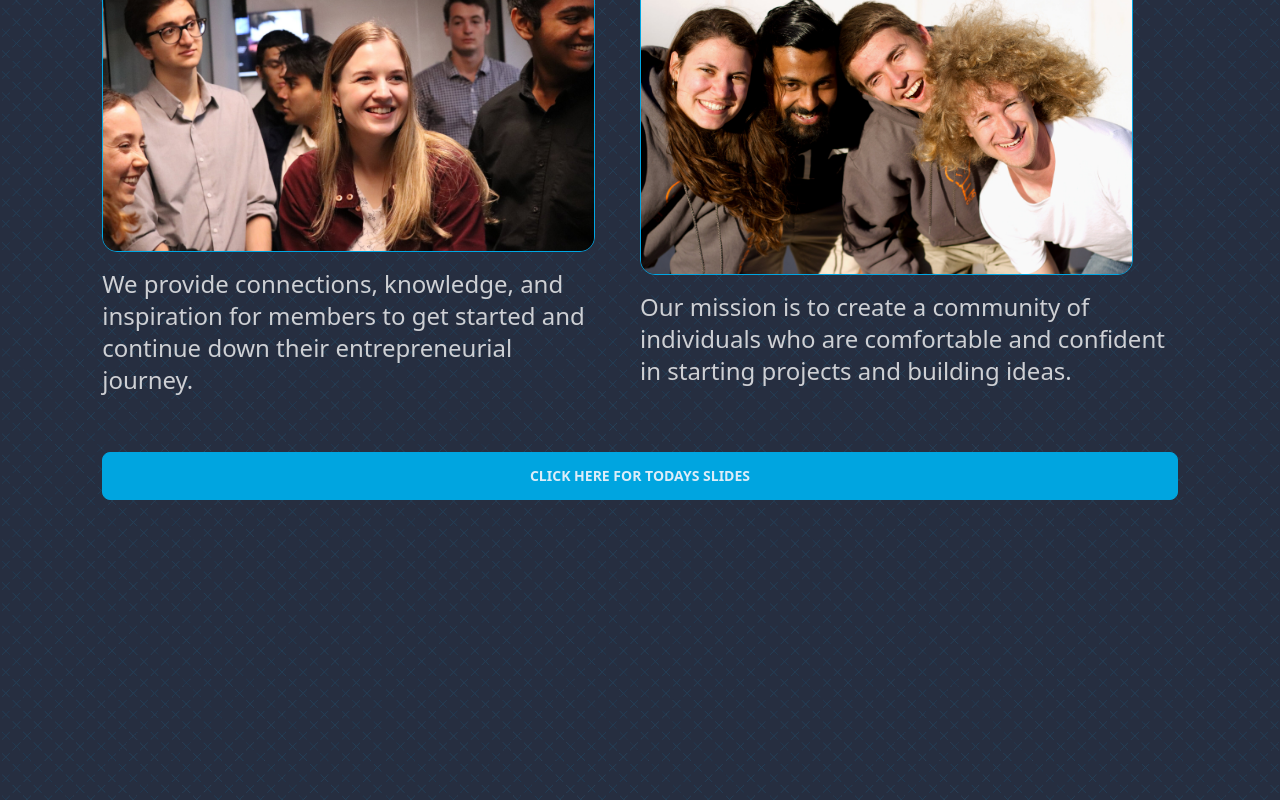
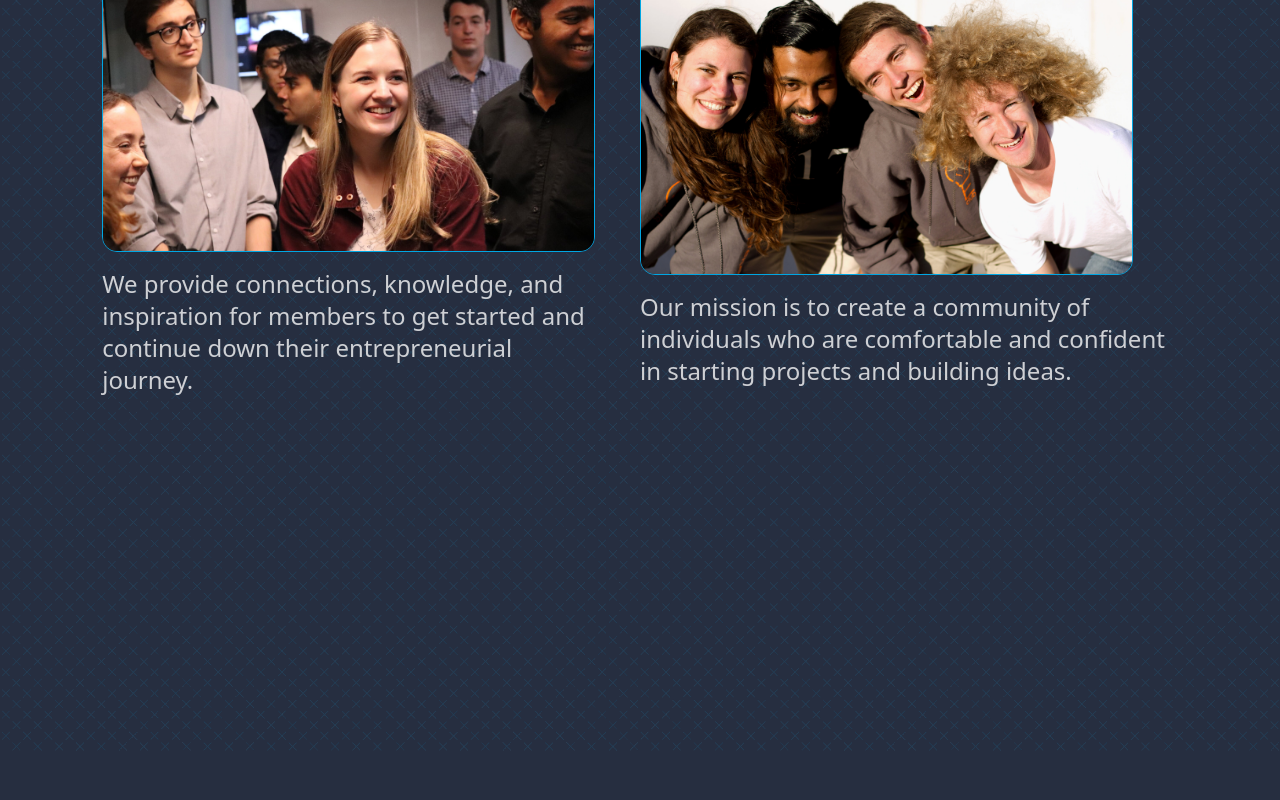
Before and after one commit to vt-entrepreneurship-club/e-club-website, a React (Create React App) app: page / in a window 1280 px wide. Shown: the part 921-1721 px from the top of the page. After the commit the page ends 1673 px from the top, so only its background shows below. Built offline with nearby package versions, Linux system fonts and the light colour scheme.

Commit message:
Removed slides

```diff
--- a/src/App.js
+++ b/src/App.js
@@ -2,7 +2,6 @@ import NavBar from "./components/NavBar";
 import { BrowserRouter, Routes, Route } from "react-router-dom";
 import Leadership from "./pages/Leadership";
 import HomePage from "./pages/HomePage";
-import Slides from "./pages/Slides";
 
 function App() {
   return (
@@ -12,7 +11,6 @@ function App() {
         <Routes>
           <Route index element={<HomePage />} />
           <Route path='/leadership' element={<Leadership/>}></Route>
-          <Route path='/slides' element={<Slides/>}></Route>
         </Routes>
       </div>
     </BrowserRouter>
--- a/src/pages/HomePage.jsx
+++ b/src/pages/HomePage.jsx
@@ -5,8 +5,6 @@ import image3 from '../assets/image3.jpeg'
 import hero_image from '../assets/hero_image.jpg'
 import hero_image_mobile from '../assets/hero_image_mobile.jpg'
 import {isMobile} from 'react-device-detect';
-
-import pdf from '../assets/E-Club 2023 Kickoff Slides.pdf'
 
 function HomePage() {
     let heroImageElement = ""
@@ -50,8 +48,6 @@ function HomePage() {
         <div className='lg:clear-left'></div>
         <div className="lg:mb-8"></div>
 
-        <a className='btn btn-primary w-full' href={pdf} target='_blank'>Click Here for Todays Slides</a>
-
         {/* <h2 className='text-3xl mt-8 text-primary mx-auto lg:text-4xl'>Sign up for our Newsletter</h2>
         <p className='mt-4 text-xl'>
         Join 2,000 others in finding out what's new in the entrepreneurial community around Blacksburg. Delivered weekly to your inbox during the semester.
--- a/src/pages/Slides.jsx
+++ /dev/null
@@ -1,12 +0,0 @@
-import React from 'react'
-import pdf from '../assets/E-Club 2023 Kickoff Slides.pdf'
-
-function Slides() {
-  return (
-    <div className='h-96 w-max'>
-        <a className='btn btn-primary w-full' href={pdf}>Click Here for Todays Slides</a>
-    </div>
-  )
-}
-
-export default Slides
```
Also changed, not shown: 1 other file (tests, documents, lock files or other folders).
